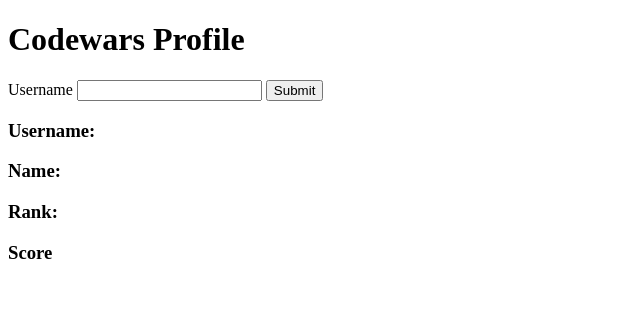
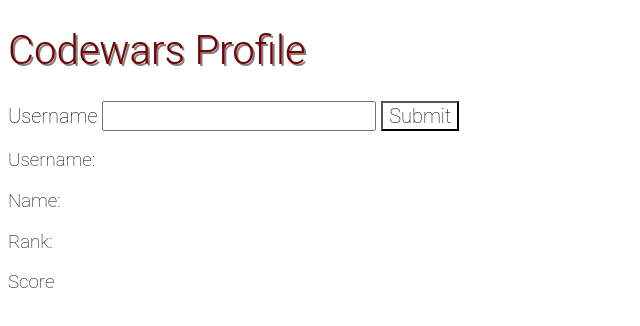
Before and after one commit to nelzex/codewarsapp, a plain HTML site: page index.html in a window 1280 px wide. Shown: the whole page, without its empty margins (0-640 px from the left). Drawn offline with Linux system fonts and the light colour scheme.

Commit message:
added styling

```diff
--- a/index.html
+++ b/index.html
@@ -3,6 +3,7 @@
 <head>
     <meta charset="UTF-8">
     <meta name="viewport" content="width=device-width, initial-scale=1.0">
+    <link rel ="stylesheet" type="text/css" href="style.css">
     <title>Codewars Profile</title>
 </head>
 <body>
--- /dev/null
+++ b/style.css
@@ -0,0 +1,37 @@
+h1{
+    font-family:'Roboto', sans-serif;
+    text-align: left;
+    font-weight: 300;
+    font-size: 40px;
+    color:rgb(120, 0, 0);
+    text-shadow: 2px 2px grey;
+}
+
+body{
+    background-color: white;
+}
+form{
+    font-family:'Roboto', sans-serif;
+    font-size: 20px;
+    font-weight: 100;
+    align-self: left;
+    align-content: left;
+    text-align: left;
+}
+h3{
+    font-family: 'Roboto', sans-serif;
+    font-weight: 90;
+    text-align:justify;
+}
+input{
+    font-family: 'Roboto', sans-serif;
+    font-size: 20px;
+    font-weight: 100;
+
+}
+button{
+    font-family: 'Roboto', sans-serif;
+    font-size: 20px;
+    font-weight: 100;
+    background-color: white;
+}
```
Also changed, not shown: script.js (+2 -5 lines).
